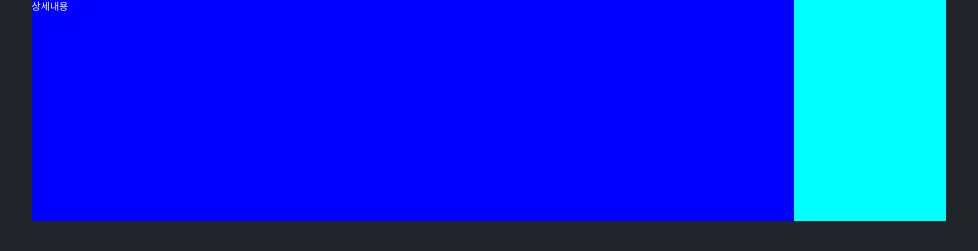
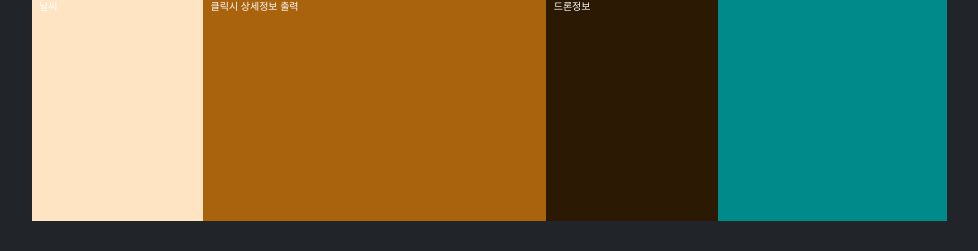
Before and after one commit to SeoungMinHwang/Capstone-Design, a Flask app: page / in a window 1280 px wide. Shown: the part 549-800 px from the top of the page, without its empty margins (151-1129 px from the left). Run offline with Flask 2, Linux system fonts and the light colour scheme; some libraries are stand-ins or nearby versions.

Commit message:
로그인 페이지

```diff
--- a/project/app.py
+++ b/project/app.py
@@ -24,6 +24,10 @@
 def index():
     return render_template('index.html')
 
+@app.route('/login')
+def login():
+    return render_template('login.html')
+
 
 if __name__ == "__main__":
     app.run(debug=True, host='0.0.0.0', port=3000)
--- a/project/templates/base.html
+++ b/project/templates/base.html
@@ -4,10 +4,9 @@
     <meta charset="UTF-8">
     <meta http-equiv="X-UA-Compatible" content="IE=edge">
     <meta name="viewport" content="width=device-width, initial-scale=1.0">
-    <title>Document</title>
-
     <link rel="stylesheet" href="../static/css/bootstrap.min.css">
     <link rel="stylesheet" href="../static/js/bootstrap.min.js">
+
 
 </head>
 <body>
--- a/project/templates/index.html
+++ b/project/templates/index.html
@@ -1,18 +1,14 @@
 <head>
-    <title>CCTV Monitoring</title>
-    <meta charset="utf-8">
-    <meta name="viewport" content="width=device-width, initial-scale=1">
+    <title>CCTV 모니터링</title>
     <link rel="stylesheet" href="https://maxcdn.bootstrapcdn.com/bootstrap/3.4.1/css/bootstrap.min.css">
-    <script src="https://ajax.googleapis.com/ajax/libs/jquery/3.6.0/jquery.min.js"></script>
-    <script src="https://maxcdn.bootstrapcdn.com/bootstrap/3.4.1/js/bootstrap.min.js"></script>
 </head>
 {% extends 'base.html' %}
 {% block content %}
-<body style="background-color: dark;">
-    <div class="container-fluid-maxwidth w-100 h-100 bg-dark text-white">
+<body class="container-fluid-maxwidth w-100 h-100 bg-dark text-white">
+    <div>
         <div class="container-xxl p-5 w-75 h-100 ">
             <div class="row" style="height: 100%;">
-                <div class="col-10">
+                <div class="col-9">
                 <div class="row" style="height: 70%;" >
                     <!-- CCTV 화면 -->
                     <div class="col-10" style="background-color:blueviolet;">
@@ -41,14 +37,28 @@
                         </div>
                     </div>
                 </div>
-                <!-- 상세내용 -->
+                <!-- 날씨, 상세정보, 드론정보 -->
                     <div class="row" style="height: 30%; background-color: blue;">
-                        상세내용
+                        <div class="col-3" style="background-color:bisque">
+                            날씨
+                        </div>
+                        <div class="col-6" style="background-color:rgb(169, 99, 13)">
+                            클릭시 상세정보 출력
+                        </div>
+                        <div class="col-3" style="background-color:rgb(43, 25, 3)">
+                            드론정보
+                        </div>
+
                     </div>
                 </div>
-                <!-- 처리결과 -->
-                <div class="col-2"  style="background-color:aqua">
-                처리결과
+                <!-- 처리경과 및 이벤트 테이블 -->
+                <div class="col-3">
+                    <div class="row" style="height: 50%; background-color: darkolivegreen;">
+                        처리경과
+                    </div>
+                    <div class="row" style="height: 50%; background-color: darkcyan;">
+                        이벤트 테이블
+                    </div>
                 </div>
             </div>
         </div>
```
Also changed, not shown: project/templates/login.html (added, +21 -0 lines), project/static/logo_reverse.ico (added).
